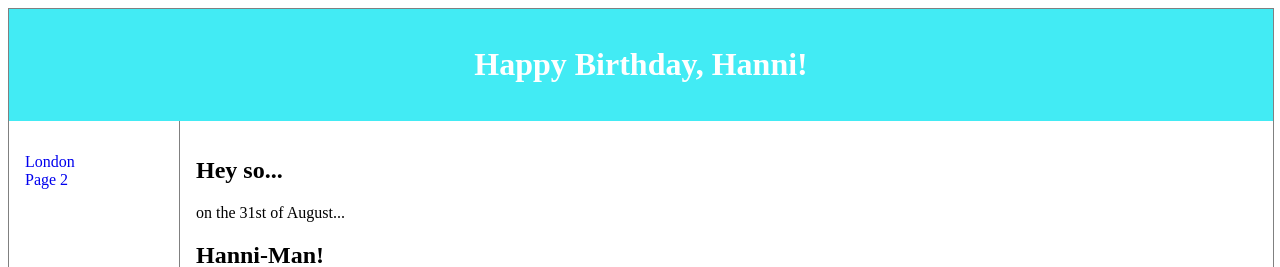
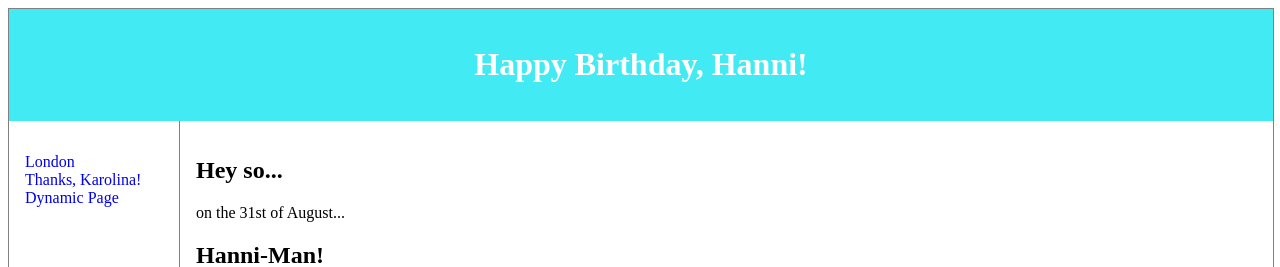
Before and after one commit to bridgettechen/bridgettechen.github.io, a plain HTML site: page index.html in a window 1280 px wide. Shown: the top 267 px of the page. Drawn offline with Linux system fonts and the light colour scheme.

Commit message:
Update index.html

```diff
--- a/index.html
+++ b/index.html
@@ -46,7 +46,8 @@ article {
 <nav>
   <ul>
     <li><a href="#">London</a></li>
-<li><a href="Page2.html">Page 2</a>
+<li><a href="Page2.html">Thanks, Karolina!</a>
+<li><a href="DynamicPage.html">Dynamic Page</a>
   </ul>
 </nav>
 
```
